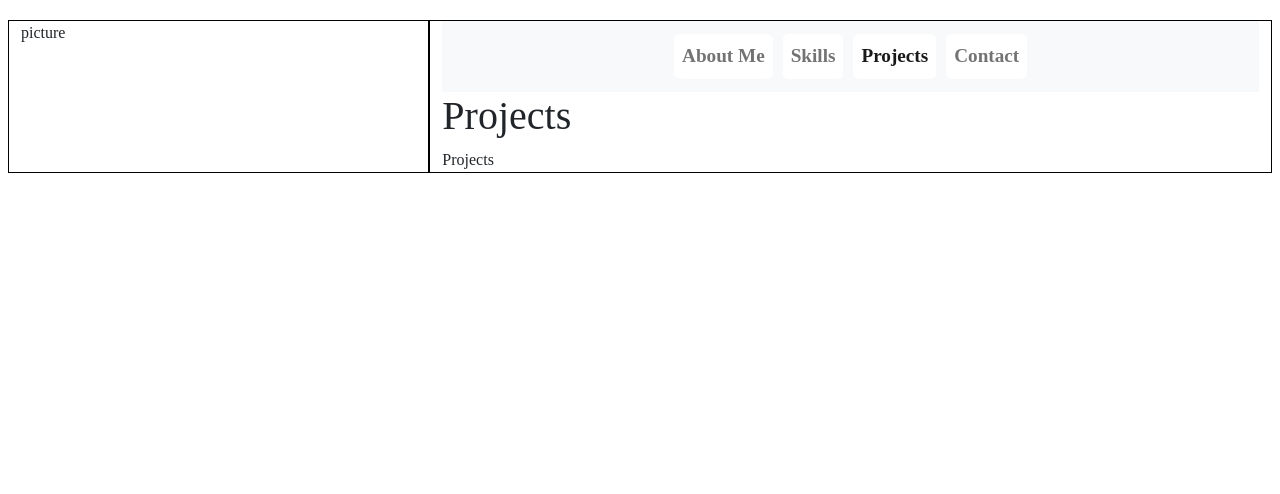
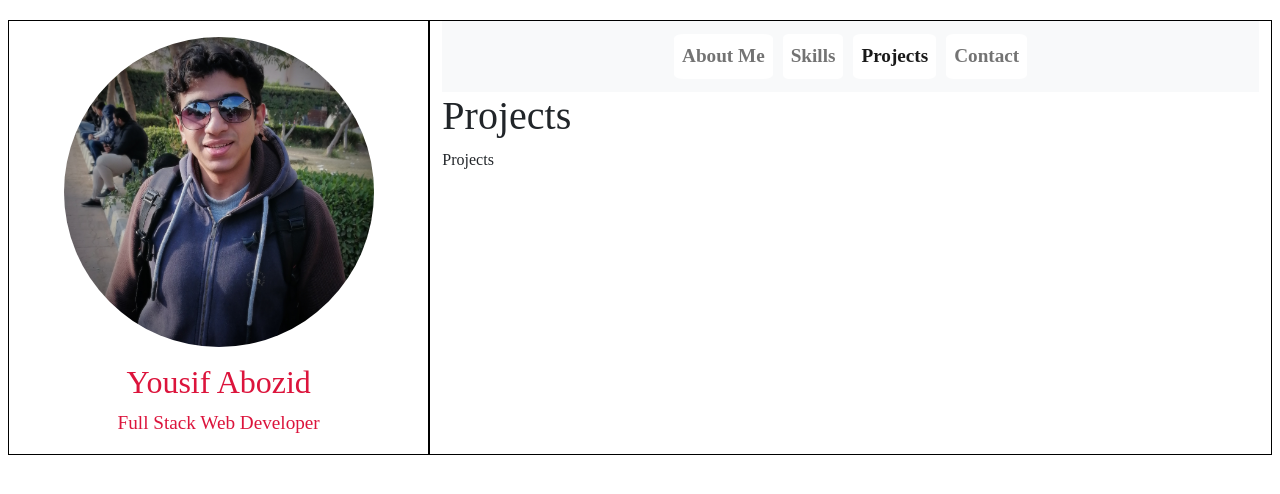
Before and after one commit to YousifAbozid/Resume, a Next.js app: page /projects in a window 1280 px wide. Shown: the top 494 px of the page. Built offline with nearby package versions, Linux system fonts and the light colour scheme; a web font is replaced by a local one.

Commit message:
add avatar

```diff
--- /dev/null
+++ b/components/Avatar.js
@@ -0,0 +1,9 @@
+const Avatar = () => {
+    return (
+        <div className="avatar">
+            <img src="/avatar.jpg" alt="avatar" />
+        </div>
+    )
+}
+
+export default Avatar
--- a/components/Layout.js
+++ b/components/Layout.js
@@ -1,11 +1,16 @@
 import React from "react"
+import Avatar from "./Avatar"
 import NavBar from "./NavBar"
 
 const Layout = ({ children }) => {
     return (
         <div className="row">
             <div className="col-md-4" style={{ border: "1px solid black" }}>
-                picture
+                <Avatar />
+                <div className="bio">
+                    <h2>Yousif Abozid</h2>
+                    <p>Full Stack Web Developer</p>
+                </div>
             </div>
             <div className="col-md-8" style={{ border: "1px solid black" }}>
                 <NavBar />
--- a/styles/globals.css
+++ b/styles/globals.css
@@ -23,12 +23,36 @@ button {
     font-weight: bold;
     text-align: center;
     background-color: white;
+    transition: 0s background-color;
 }
 
 button:hover {
     background-color: cyan;
+    transition-delay: 100ms;
 }
 
 p {
     font-size: larger;
 }
+
+.avatar {
+    height: 312px;
+    width: 312px;
+    overflow: hidden;
+    position: relative;
+    margin: 15px auto;
+    border: 1px solid white;
+    border-radius: 50%;
+}
+
+.avatar img {
+    width: 100%;
+    height: 100%;
+    display: block;
+    object-fit: cover;
+}
+
+.bio {
+    text-align: center;
+    color: crimson;
+}
```
Also changed, not shown: public/avatar.jpg (added).
